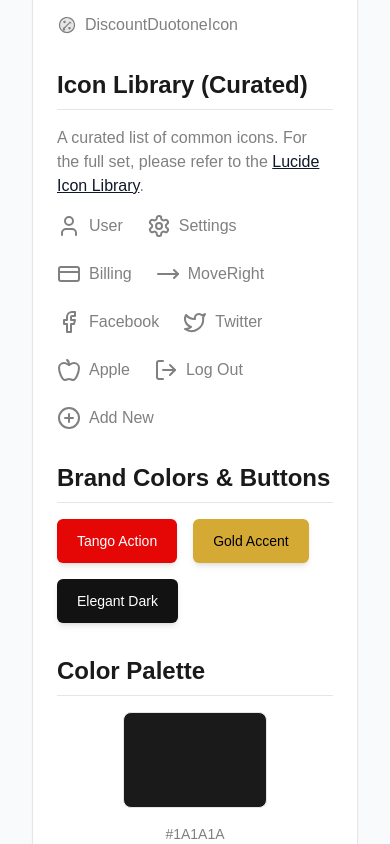
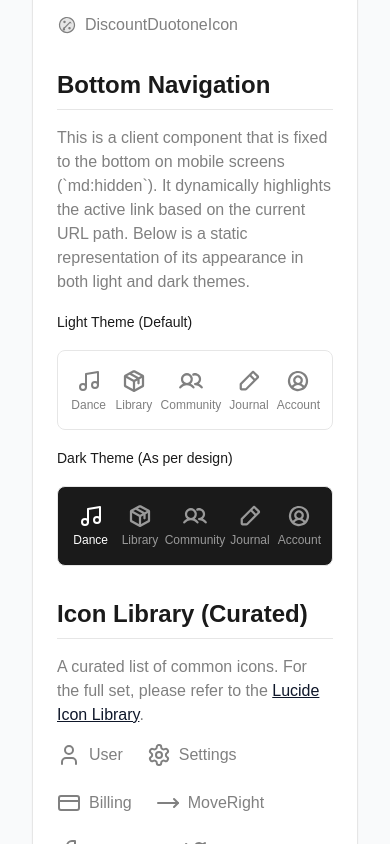
Before and after one commit to orangedrum/ytapp, a Next.js app: page /styleguide in a window 390 px wide. Shown: the part 5900-6744 px from the top of the page. Built offline with nearby package versions, Linux system fonts and the light colour scheme; a web font is replaced by a local one.

Commit message:
bottom nav for PWA

```diff
--- a/components/StyleGuide.tsx
+++ b/components/StyleGuide.tsx
@@ -92,6 +92,7 @@
   PageHeaderAction,
   PageHeaderTitle,
 } from "./ui/page-header";
+import { BottomNavigation } from "./ui/bottom-nav";
 
 // Helper component for displaying a row in the typography scale
 const TextStyleRow = ({
@@ -524,6 +525,47 @@
         </section>
 
         <section className="space-y-4">
+          <h2 className="text-2xl font-bold border-b pb-2">Bottom Navigation</h2>
+          <p className="text-muted-foreground">
+            This is a client component that is fixed to the bottom on mobile screens (`md:hidden`). It dynamically highlights the active link based on the current URL path. Below is a static representation of its appearance in both light and dark themes.
+          </p>
+          <div className="space-y-4">
+            <Label>Light Theme (Default)</Label>
+            <div className="relative h-20 w-full rounded-lg border p-2">
+              <BottomNavigation className="relative border-none" />
+            </div>
+          </div>
+          <div className="space-y-4">
+            <Label>Dark Theme (As per design)</Label>
+            <div className="relative h-20 w-full rounded-lg border bg-foreground p-2">
+              {/* Static version for demonstration */}
+              <div className="flex h-full items-center justify-around">
+                <div className="flex flex-1 flex-col items-center justify-center gap-1 text-center">
+                  <Music className="size-6 text-background" />
+                  <span className="text-xs font-medium text-background">Dance</span>
+                </div>
+                <div className="flex flex-1 flex-col items-center justify-center gap-1 text-center">
+                  <BoxIcon className="size-6 text-gray-4" />
+                  <span className="text-xs font-medium text-gray-4">Library</span>
+                </div>
+                <div className="flex flex-1 flex-col items-center justify-center gap-1 text-center">
+                  <UsersIcon className="size-6 text-gray-4" />
+                  <span className="text-xs font-medium text-gray-4">Community</span>
+                </div>
+                <div className="flex flex-1 flex-col items-center justify-center gap-1 text-center">
+                  <EditIcon className="size-6 text-gray-4" />
+                  <span className="text-xs font-medium text-gray-4">Journal</span>
+                </div>
+                <div className="flex flex-1 flex-col items-center justify-center gap-1 text-center">
+                  <UserIcon className="size-6 text-gray-4" />
+                  <span className="text-xs font-medium text-gray-4">Account</span>
+                </div>
+              </div>
+            </div>
+          </div>
+        </section>
+
+        <section className="space-y-4">
           <h2 className="text-2xl font-bold border-b pb-2">Icon Library (Curated)</h2>
           <p className="text-muted-foreground">
             A curated list of common icons. For the full set, please refer to the{" "}
--- /dev/null
+++ b/components/ui/bottom-nav.tsx
@@ -0,0 +1,57 @@
+"use client";
+
+import * as React from "react";
+import Link from "next/link";
+import { usePathname } from "next/navigation";
+import { cn } from "@/lib/utils";
+import {
+  UserIcon,
+  BoxIcon,
+  UsersIcon,
+  EditIcon,
+} from "@/components/ui/icons";
+import { Music } from "lucide-react";
+
+// Define the structure for a navigation item
+interface NavItem {
+  href: string;
+  label: string;
+  icon: React.ElementType;
+}
+
+// List of navigation items, interpreting the labels from the design
+const navItems: NavItem[] = [
+  { href: "/dance", label: "Dance", icon: Music },
+  { href: "/library", label: "Library", icon: BoxIcon },
+  { href: "/community", label: "Community", icon: UsersIcon },
+  { href: "/journal", label: "Journal", icon: EditIcon },
+  { href: "/account", label: "Account", icon: UserIcon },
+];
+
+export function BottomNavigation({ className, ...props }: React.HTMLAttributes<HTMLElement>) {
+  const pathname = usePathname();
+
+  return (
+    <nav
+      className={cn(
+        "fixed bottom-0 left-0 right-0 z-50 flex h-16 items-center justify-around border-t border-border bg-background md:hidden",
+        className
+      )}
+      {...props}
+    >
+      {navItems.map((item) => {
+        const isActive = pathname === item.href;
+        return (
+          <Link
+            key={item.href}
+            href={item.href}
+            className="flex flex-1 flex-col items-center justify-center gap-1 p-1 text-center"
+          >
+            <item.icon className={cn("size-6", isActive ? "text-foreground" : "text-muted-foreground")} aria-hidden="true" />
+            <span className={cn("text-xs font-medium", isActive ? "text-foreground" : "text-muted-foreground")}>{item.label}</span>
+          </Link>
+        );
+      })}
+    </nav>
+  );
+}
```
